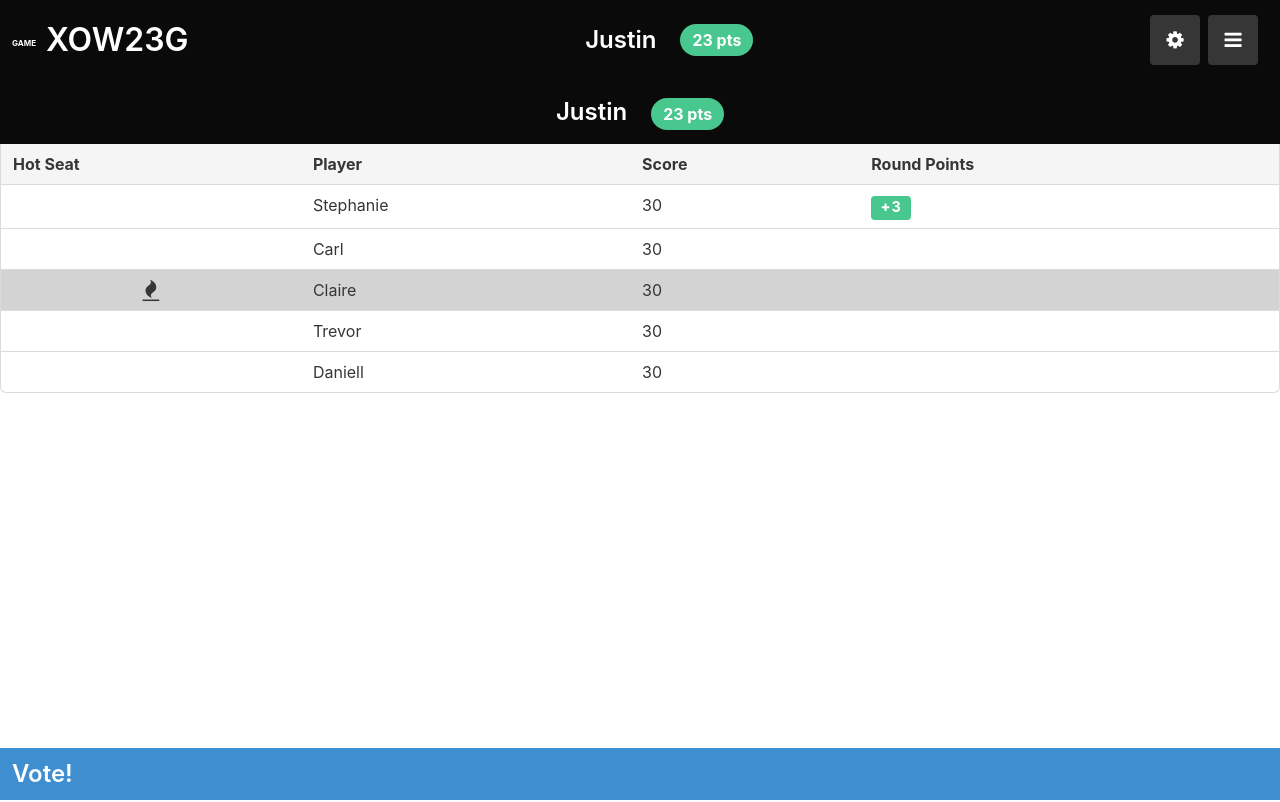
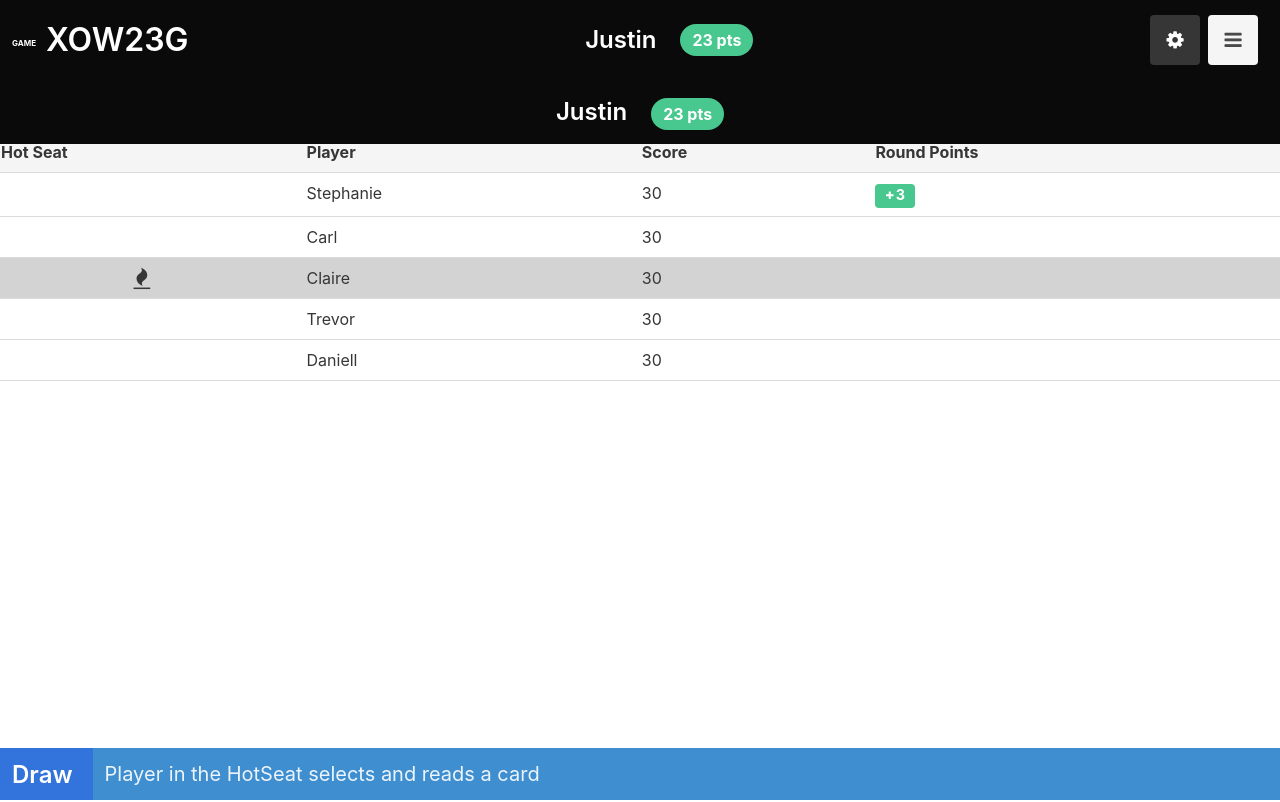
Before and after one commit to theWizardsBaker/hotseat_companion, a Vue app: page /play in a window 1280 px wide. Shown: the top 802 px of the page. Built offline with nearby package versions, Linux system fonts and the light colour scheme.

Commit message:
adding more UI stuff

```diff
--- /dev/null
+++ b/src/components/ConfirmBox.vue
@@ -0,0 +1,45 @@
+<template>
+  <div class="box has-text-centered" >
+    <h3 class="title is-5 has-text-dark">
+      <slot></slot>
+    </h3>
+    <div class="field is-grouped is-grouped-centered">
+      <div class="control">
+        <button class="button is-link"
+                @click="emit('confirm')">
+          Confirm
+        </button>
+      </div>
+      <div class="control">
+        <button class="button is-primary"
+                @click="emit('cancel')">
+          Cancel
+        </button>
+      </div>
+    </div>
+  </div>
+</template>
+
+<script>
+
+export default {
+
+  name: 'confirm',
+
+  data () {
+    return {
+
+    }
+  },
+
+  methods: {
+    emit(action){
+      this.$emit(action)
+    }
+  }
+}
+</script>
+
+<style scoped lang="scss">
+
+</style>
--- a/src/components/Titlebar.vue
+++ b/src/components/Titlebar.vue
@@ -2,8 +2,11 @@
   <nav class="navbar is-info is-fixed-bottom" role="navigation" aria-label="main navigation">
     <div class="navbar-start">
       <!-- navbar items -->
+      <div class="navbar-item is-active">
+        <h3 class="title is-marginless is-paddingless is-4 has-text-light">{{title}}</h3>
+      </div>
       <div class="navbar-item">
-        <h3 class="title is-marginless is-paddingless is-4 has-text-light">Vote!</h3>
+        <h3 class="subtitle is-marginless is-paddingless is-5 has-text-light">{{text}}</h3>
       </div>
     </div>
   </nav>
@@ -14,7 +17,8 @@ export default {
   name: 'titlebar',
 
   props: [
-    'action',
+    'title',
+    'text'
   ],
 
   data () {
@@ -26,22 +30,8 @@ export default {
 </script>
 
 <style scoped lang="scss">
-  @media screen and (min-width: 100px){
-
-    .navbar {
-      justify-content: space-between;
-      .navbar-end {
-          float:right
-      }
-
-      .navbar-start, .navbar-item {
-        display: inline-flex;
-        .title {
-          line-height: inherit;
-        }
-      }
-    }
-
+  .is-active {
+    background-color: hsl(217, 71%, 53%);
+    padding-right: 20px;
   }
-
 </style>
--- a/src/styles/main.scss
+++ b/src/styles/main.scss
@@ -17,5 +17,6 @@ $modal-card-body-padding: 10px 40px;
 @import "~bulma/sass/elements/button.sass";
 @import "~bulma/sass/elements/title.sass";
 @import "~bulma/sass/elements/box.sass";
+@import "~bulma/sass/elements/table.sass";
 
 //TweenLite is an extremely fast, lightweight, and flexible animation tool that serves as the foundation of the GreenSock Animation Platform (GSAP).
--- a/src/views/Play.vue
+++ b/src/views/Play.vue
@@ -7,12 +7,16 @@
             >
       <template #bar-end>
         <div class="buttons">
-          <button class="button is-dark is-medium" @click="popup.show = true; popup.showMenu = true">
+          <button class="button is-medium"
+                  :class="{ 'is-light': popup.show, 'is-dark': !popup.show }"
+                  @click="popup.show = true; popup.showMenu = true">
             <span class="icon">
               <i class="fa fa-gear" aria-hidden="true"></i>
             </span>
           </button>
-          <button class="button is-dark is-medium" @click="showScoreBoard = !showScoreBoard">
+          <button class="button is-medium"
+                  :class="{ 'is-light': display.scoreboard, 'is-dark': !display.scoreboard }"
+                  @click="display.scoreboard = !display.scoreboard">
             <span class="icon">
               <i class="fa fa-bars" aria-hidden="true"></i>
             </span>
@@ -22,45 +26,71 @@
     </navbar>
 
     <!-- show the game actions -->
-    <titlebar />
+    <titlebar :title="currentStage.directions.title"
+              :text="currentStage.directions.text" />
 
     <!-- pop up helper -->
     <popup :display="popup.show" @close="popup.show = false; popup.showMenu = false">
-      <option-menu :options="game.options" @optionClick="handleOptionClick" v-if="popup.showMenu">
+      <!-- options menu -->
+      <option-menu :options="game.options"
+                   @optionClick="handleOptionClick"
+                   v-if="popup.showMenu">
         <template #title>Options</template>
       </option-menu>
+      <!-- confirm quit -->
       <div class="content" v-else-if="popup.confirmQuit">
-        <div class="box has-text-centered" >
-          <h3 class="title is-5 has-text-dark">Are you sure you want to quit?</h3>
-          <div class="field is-grouped is-grouped-centered">
-            <div class="control">
-              <button class="button is-link">Quit Game</button>
+        <confirm-box @confirm="quitGame"
+                     @cancel="popup.show = false; popup.confirmQuit = false">
+          Are you sure you want to quit?
+        </confirm-box>
       </div>
-            <div class="control">
-              <button class="button is-primary"
-                      @click="popup.show = false; popup.showMenu = false">
-                Cancel
-              </button>
+      <!-- player order -->
+      <div v-else-if="popup.reorderPlayers">
+        <player-order :players="game.players"
+                      @complete="popup.show = false; popup.reorderPlayers = false"/>
+      </div>
+      <div v-else-if="popup.scoring" class="section has-text-black">
+        <div class="panel">
+          <p class="panel-heading">
+            Scoring
+          </p>
+          <div class="panel-block">
+            <table class="table is-fullwidth is-striped">
+              <tr>
+                <th>1 point</th>
+                <td>Each player that guesses your answer</td>
+              </tr>
+              <tr>
+                <th>2 points</th>
+                <td>Guessing the player in the Hot Seat’s answer correctly</td>
+              </tr>
+              <tr>
+                <th>4 points</th>
+                <td>Responding with the same answer as the player in the Hot Seat</td>
+              </tr>
+            </table>
           </div>
         </div>
       </div>
-      </div>
-      <div v-else-if="popup.reorderPlayers">
-        <player-order :players="game.players" />
-      </div>
     </popup>
 
+    <!-- the gameboard -->
+    <div class="game">
+      <div class="game-display">
         <!-- game display -->
-    <div class="columns is-gapless">
+        <div class="columns">
           <div class="column" >
             <!-- question section -->
             <div class="section">
-          <template v-if="showQuestion">
+              <template v-if="!display.hideQuestion">
                 <h3 class="title is-4 has-text-centered">Question</h3>
-            <div v-show="!questionHistory">
-              <question :reveal="game.reveal"/>
+                <div v-show="!display.questionHistory">
+                  <!-- question -->
+                  <question :reveal="display.revealQuestion" :answer="user.inHotseat" />
+                  <div>
+                    <!-- show previous -->
                     <button class="button is-small is-rounded is-outlined is-light is-flex is-centered"
-                      @click="questionHistory = !questionHistory">
+                            @click="display.questionHistory = !display.questionHistory">
                       <span class="icon">
                         <i class="fa fa-arrow-left"></i>
                       </span>
@@ -69,12 +99,14 @@
                       </span>
                     </button>
                   </div>
-            <div v-show="questionHistory">
+                </div>
+                <div v-show="display.questionHistory">
+                  <!-- questions -->
                   <questions/>
                   <br/>
                   <div>
                     <button class="button is-light is-small is-rounded is-outlined is-flex is-centered"
-                        @click="questionHistory = !questionHistory">
+                            @click="display.questionHistory = !display.questionHistory">
                       <span class="icon">
                         <i class="fa fa-close"></i>
                       </span>
@@ -88,22 +120,35 @@
             </div>
             <!-- answer section -->
             <div class="section">
+              <br/>
+              <div v-show="display.waiting">
+                <h3 class="subtitle is-4 has-text-centered">Waiting for 3 more answers...</h3>
+              </div>
+              <div v-show="display.answer">
+                <h3 class="title is-4 has-text-centered">Answer</h3>
+                <h3 class="subtitle is-4 has-text-centered">Waiting for 3 more answers...</h3>
+                <answer :name="user.name" v-show="display.answer" />
+              </div>
+              <div v-show="display.answers">
                 <h3 class="title is-4 has-text-centered">Answers</h3>
-          <h3 class="subtitle is-4 has-text-centered">Waiting for 3 moreanswers...</h3>
-          <answer :name="user.name" />
-          <answers :shrink="showScoreBoard"  :select="true"  />
+                <h3 class="subtitle is-4 has-text-centered">Waiting for 3 more answers...</h3>
+                <answers :shrink="display.scoreboard"  :select="true"/>
               </div>
             </div>
+          </div>
+          <!-- scoreboards -->
           <transition name="slide-right">
-        <div class="column is-4-desktop is-hidden-touch" v-show="showScoreBoard">
+            <div class="column is-4-desktop is-hidden-touch" v-show="display.scoreboard">
               <score-board :players="game.players" />
             </div>
           </transition>
           <transition name="slide-right">
-        <div class="is-hidden-desktop floating-scoreboard" v-show="showScoreBoard">
+            <div class="is-hidden-desktop floating-scoreboard" v-show="display.scoreboard">
               <score-board :players="game.players" />
             </div>
           </transition>
+        </div>
+      </div>
     </div>
   </div>
 </template>
@@ -119,6 +164,7 @@ import Answers from '@/views/game/Answers'
 import Answer from '@/views/game/Answer'
 import PlayerOrder from '@/views/game/PlayerOrder'
 import OptionMenu from '@/components/OptionMenu'
+import ConfirmBox from '@/components/ConfirmBox'
 
 export default {
 
@@ -134,7 +180,8 @@ export default {
     Answer,
     Answers,
     OptionMenu,
-    PlayerOrder
+    PlayerOrder,
+    ConfirmBox
   },
 
   created(){
@@ -143,12 +190,19 @@ export default {
   data () {
     return {
 
-      showScoreBoard: true,
-      showQuestion: true,
+      display: {
+        scoreboard: true,
+        hideQuestion: false,
         questionHistory: false,
+        revealQuestion: false,
+        answer: false,
+        answers: false,
+        waiting: false,
+      },
 
       popup: {
         show: false,
+        scoring: false,
         showMenu: false,
         confirmQuit: false,
         reorderPlayers: false,
@@ -168,7 +222,58 @@ export default {
 
         reveal: false,
 
-        stages: ['enterHotSeat', 'answerQuestion', 'vote', 'reveal'],
+        stage: 0,
+
+        stages: [
+          {
+            name: 'enterHotSeat',
+            directions: {
+              title: "Draw",
+              text: "Player in the HotSeat selects and reads a card"
+            },
+            display: {}
+          },
+          {
+            name: 'answerQuestion',
+            directions: {
+              title: "Answer",
+              text: "Write an answer to the Hot Seat card from the perspective of the player in the Hot Seat"
+            },
+            display: {
+              answer: true
+            }
+          },
+          {
+            name: 'vote',
+            directions: {
+              title: "Guess",
+              text: "Select which answer you think was written by the player in the Hot Seat"
+            },
+            display: {
+              answers: true
+            }
+          },
+          {
+            name: 'reveal',
+            directions: {
+              title: "Reveal",
+              text: "The player in the Hot Seat's answer is revealed"
+            },
+            display: {
+              answers: true
+            }
+          },
+          {
+            name: 'score',
+            directions: {
+              title: "Score",
+              text: "Recieve points for your answer"
+            },
+            display: {
+              answers: true
+            }
+          }
+        ],
 
         players: [
           {
@@ -176,36 +281,42 @@ export default {
             name: 'Justin',
             score: 20,
             roundPoints: 3,
+            order: 0
           },
           {
             id: 3,
             name: 'Stephanie',
             score: 26,
             roundPoints: 0,
+            order: 1
           },
           {
             id: 4,
             name: 'Carl',
             score: 22,
             roundPoints: 7,
+            order: 2
           },
           {
             id: 5,
             name: 'Claire',
             score: 20,
             roundPoints: 3,
+            order: 3
           },
           {
             id: 6,
             name: 'Danielle',
             score: 10,
             roundPoints: 4,
+            order: 4
           },
           {
             id: 7,
             name: 'Kendra',
             score: 20,
             roundPoints: 2,
+            order: 5
           },
         ],
 
@@ -219,6 +330,11 @@ export default {
             text: 'Select Player Order',
             icon: 'fa-users',
             action: 'reorder'
+          },
+          {
+            text: 'Scoring Points',
+            icon: 'fa-sort-numeric-asc',
+            action: 'scoring'
           },
           {
             text: 'Quit Game',
@@ -252,16 +368,38 @@ export default {
     }
   },
 
+  watch: {
+    currentStage(){
+      // hide all display elements
+      this.$set(this.display, 'answer', !!this.currentStage.display.answer)
+      this.$set(this.display, 'answers', !!this.currentStage.display.answers)
+      this.$set(this.display, 'waiting', !!this.currentStage.display.waiting)
+    }
+  },
+
   computed: {
-
+    orderedPlayers() {
+      return this.game.players.sort((a, b) => {
+        return a.order - b.order
+      })
+    },
+    isHost(){
+      return false
+    },
+    hotSeatPlayer(){
+      return this.game.players[2]
+    },
+    currentStage(){
+      return this.game.stages[this.game.stage]
+    }
   },
 
   methods: {
     handleOptionClick(action){
-      console.log(action)
+      // set point maximum
       switch(action){
         case 'hide-questions':
-          this.showQuestion = !this.showQuestion
+          this.display.hideQuestion = !this.display.hideQuestion
         break;
         case 'reorder':
           this.popup.reorderPlayers = true
@@ -271,7 +409,14 @@ export default {
           this.popup.confirmQuit = true
           this.popup.showMenu = false
         break;
+        case 'scoring':
+          this.popup.scoring = true
+          this.popup.showMenu = false
+        break;
       }
+
+    },
+    quitGame(){
 
     }
   }
@@ -289,15 +434,32 @@ export default {
     animation: slideOutRight .4s reverse;
   }
 
+  .panel-block {
+    background-color: white;
+    th {
+      white-space: nowrap;
+    }
+  }
+
 
   .gameboard {
+    /*min-width: 100vw;*/
+    position: relative;
+    padding: 0;
+    display: flex;
+    height: 100%;
     min-height: 100vh;
-    min-width: 100vw;
-    margin-bottom: 50px;
-    position: relative;
+    flex-direction: column;
 
+    .game {
+        flex: 1;
+        display: flex;
+        justify-content: center;
+        flex-direction: column;
+      .game-display {
         .section {
-      padding: 1vw;
+          padding: 2em 0;
+          padding-bottom: 5em;
         }
 
         .button{
@@ -318,6 +480,8 @@ export default {
           }
         }
       }
+    }
+  }
 
 
 
--- a/src/views/game/Question.vue
+++ b/src/views/game/Question.vue
@@ -8,9 +8,20 @@
               {{question.user}}
             </template>
             <template #content>
-              {{question.text}}
+              <div v-if="answer">
+                <textarea class="textarea" v-model="question.text">
+                </textarea>
+                <p class="help has-text-grey-light">{{characterCount}}/{{question.length}}</p>
+                <br/>
+              </div>
+              <div v-else>
+                {{question.text}}
+              </div>
             </template>
             <template #footer>
+              <button class="button is-success is-fullwidth" v-if="answer">
+                Reveal
+              </button>
             </template>
           </card>
         </div>
@@ -31,7 +42,8 @@ export default {
   },
 
   props: [
-    'reveal'
+    'reveal',
+    'answer'
   ],
 
   data () {
@@ -39,6 +51,21 @@ export default {
       question: {
         user: "Justin",
         text: "Who is your worst nighmare",
+        length: 255,
+      },
+    }
+  },
+
+  computed: {
+    characterCount(){
+      return this.question.text.length
+    }
+  },
+
+  watch: {
+    characterCount(value){
+      if(value > this.question.length){
+        this.$set(this.question, 'text', this.question.text.substring(0, this.question.length))
       }
     }
   },
@@ -61,6 +88,10 @@ export default {
     overflow-y: hidden;
     flex-direction: row-reverse;
     flex-wrap: nowrap;
+
+    .help {
+      text-align: right;
+    }
   }
 }
 </style>
```
Also changed, not shown: src/components/ScoreBoard.vue (+8 -4 lines), src/views/game/Answer.vue (+15 -5 lines), src/views/game/PlayerOrder.vue (+29 -6 lines). Lines whose indentation alone changed are shown as unchanged.
